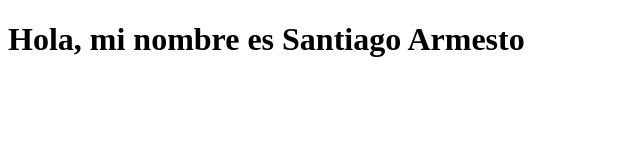
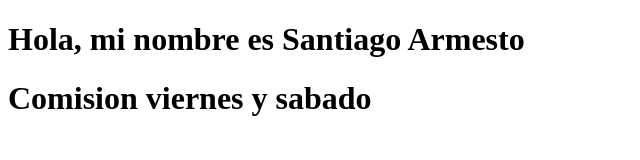
Before and after one commit to santiarmes/DesafioPrimeraSemana, a plain HTML site: page index.html in a window 1280 px wide. Shown: the whole page, without its empty margins (0-640 px from the left). Drawn offline with Linux system fonts and the light colour scheme.

Commit message:
segundo commit

```diff
--- a/index.html
+++ b/index.html
@@ -12,6 +12,7 @@
 <body>
 
     <h1>Hola, mi nombre es Santiago Armesto</h1>
+    <h1>Comision viernes y sabado</h1>
 
 </body>
 </html>
```
